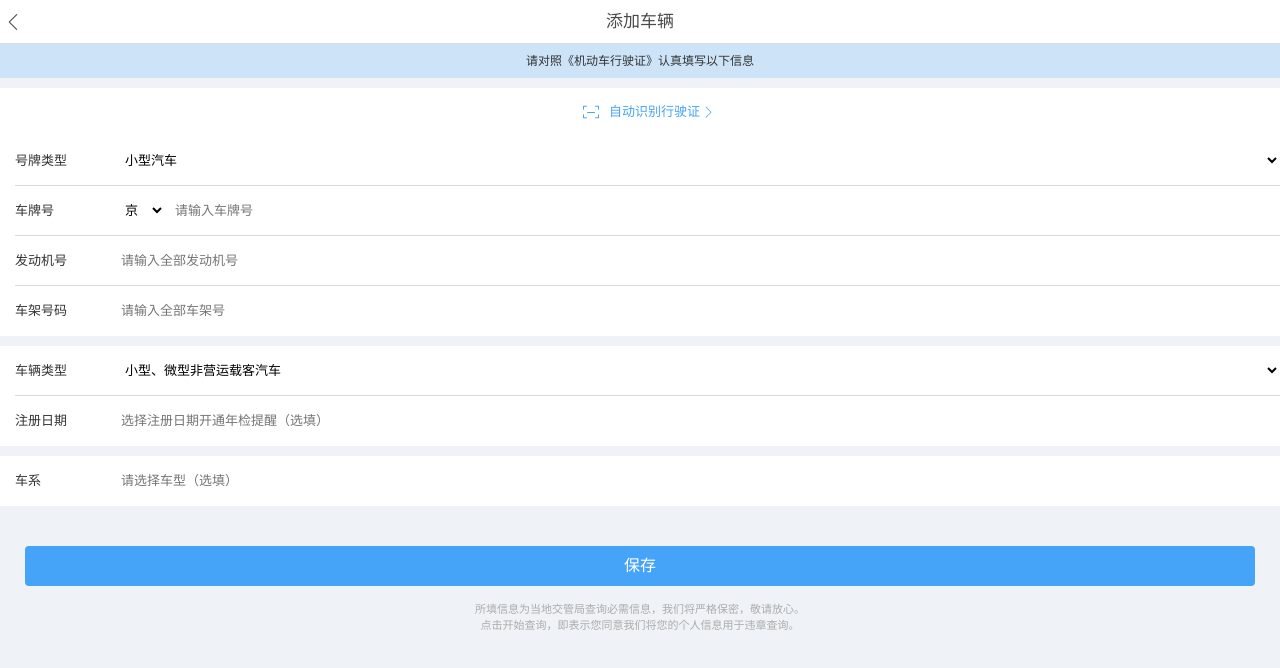
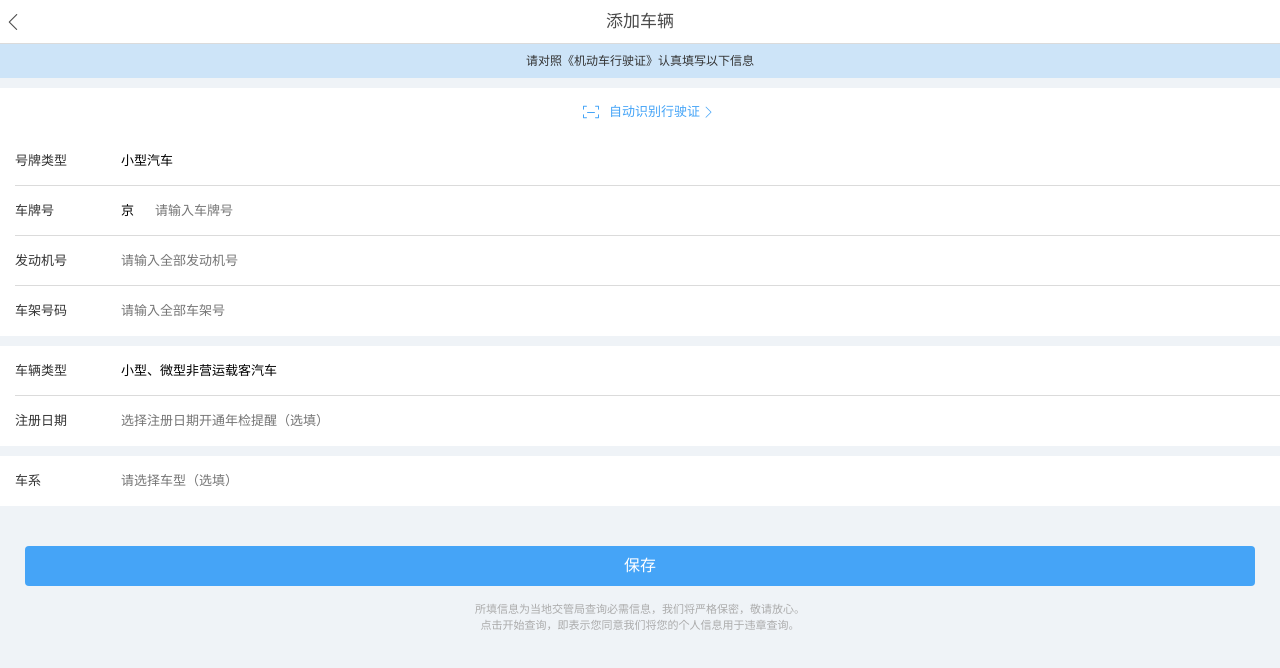
Before and after one commit to Flandre/vue-app-demo, a Vue app: page /#/edit_car in a window 1280 px wide. Shown: the top 668 px of the page. Built offline with nearby package versions, Linux system fonts and the light colour scheme.

Commit message:
ignore ios select type

```diff
--- a/src/pages/EditCar.vue
+++ b/src/pages/EditCar.vue
@@ -157,6 +157,8 @@
           flex-grow: 1;
           font-size: 13px;
           padding: 0 10px;
+          outline: none;
+          -webkit-appearance: none;
         }
         &:last-child {
           border-bottom: 0;
```
